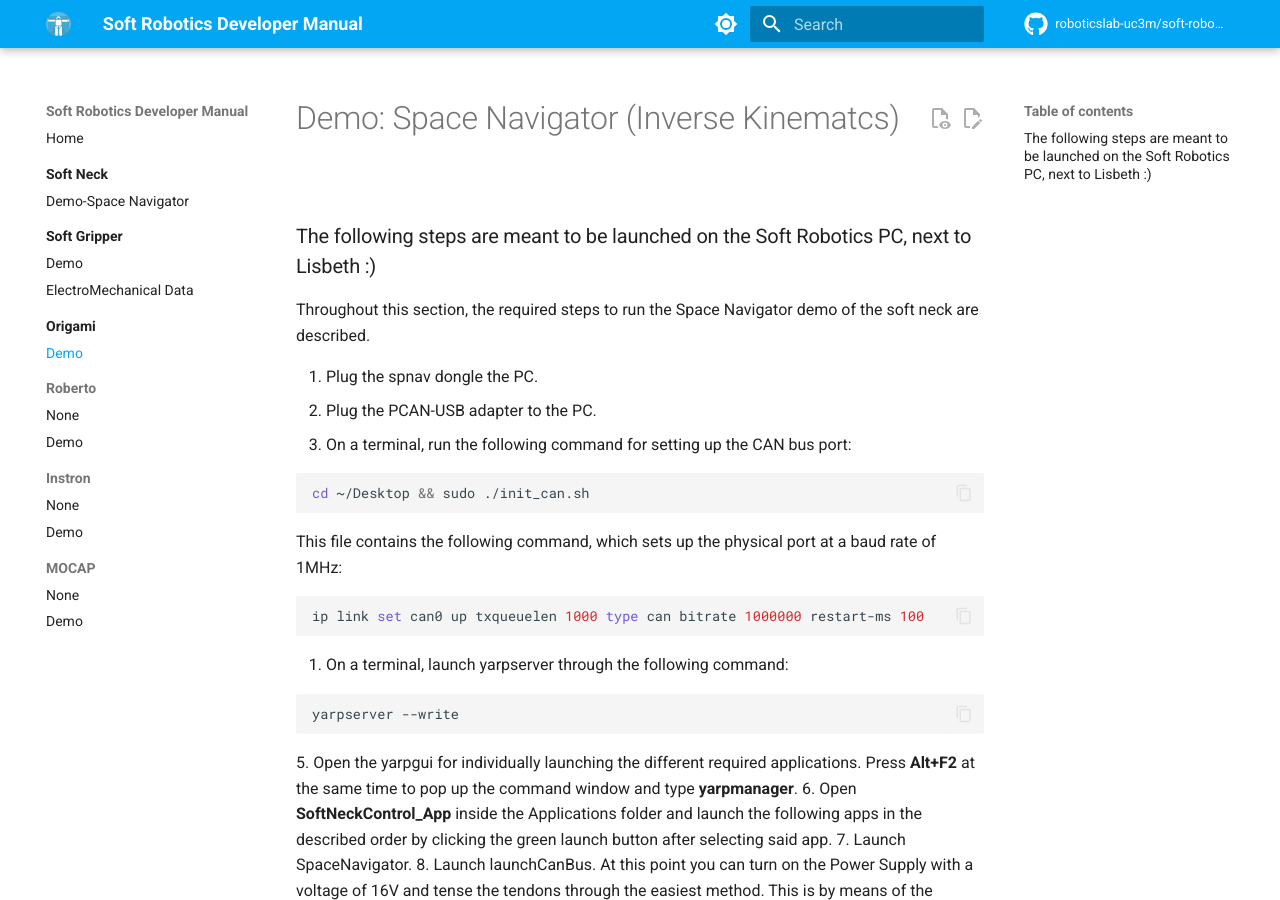
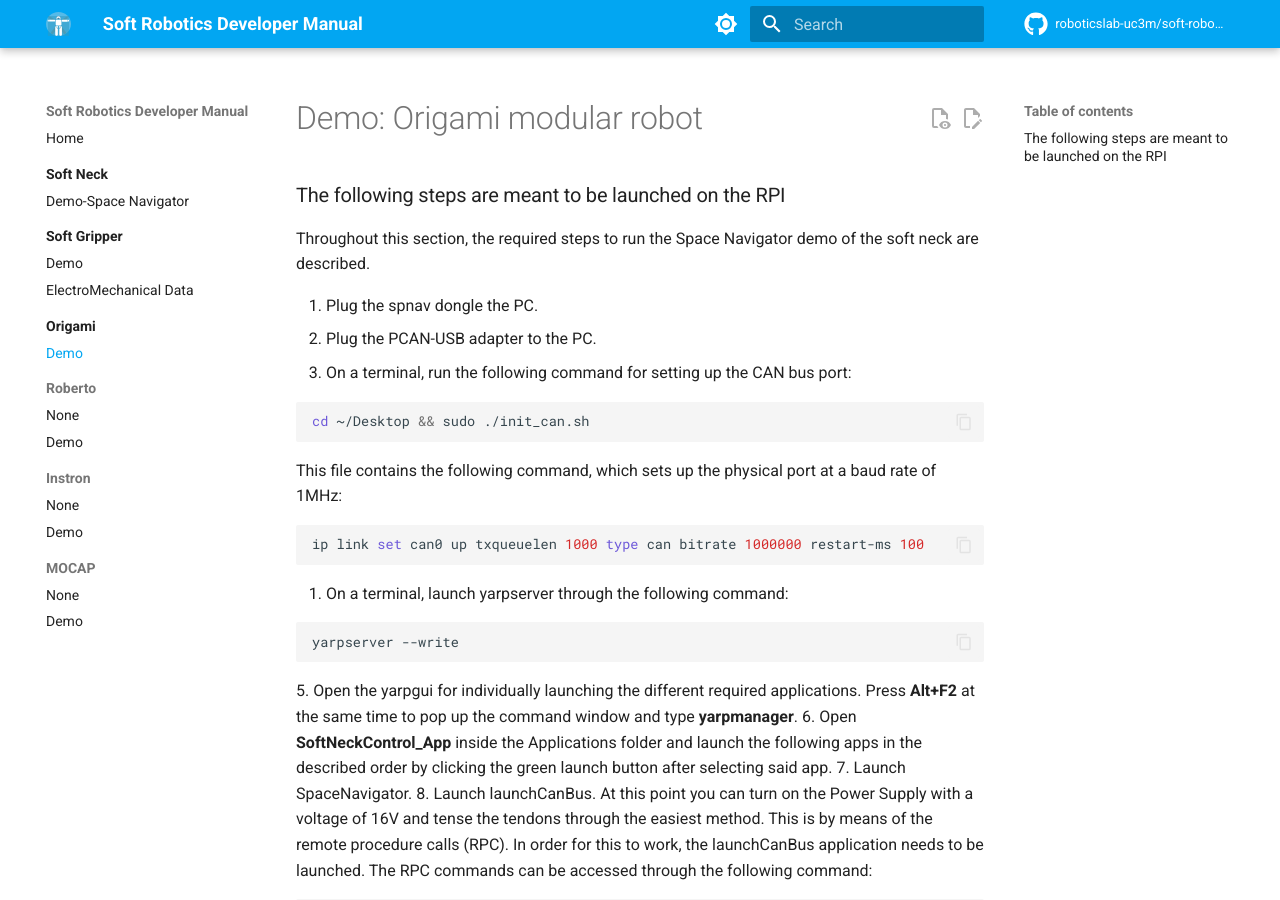
Before and after one commit to roboticslab-uc3m/soft-robotics-developer-manual, an MkDocs documentation site: the page built from docs/origami/demo.md, in a window 1280 px wide and 900 px high. Built offline with MkDocs 1.6.1 and Material for MkDocs 9.7.7, drawn with Linux system fonts in a browser that asks for light colours; comment, search, counter and statistics services are not loaded.

Commit message:
Update demo.md

```diff
--- a/docs/origami/demo.md
+++ b/docs/origami/demo.md
@@ -1,5 +1,5 @@
-# Demo: Space Navigator (Inverse Kinematcs)
-### The following steps are meant to be launched on the Soft Robotics PC, next to Lisbeth :)
+# Demo: Origami modular robot
+### The following steps are meant to be launched on the RPI
 
 
 Throughout this section, the required steps to run the Space Navigator demo of the soft neck are described.
```
